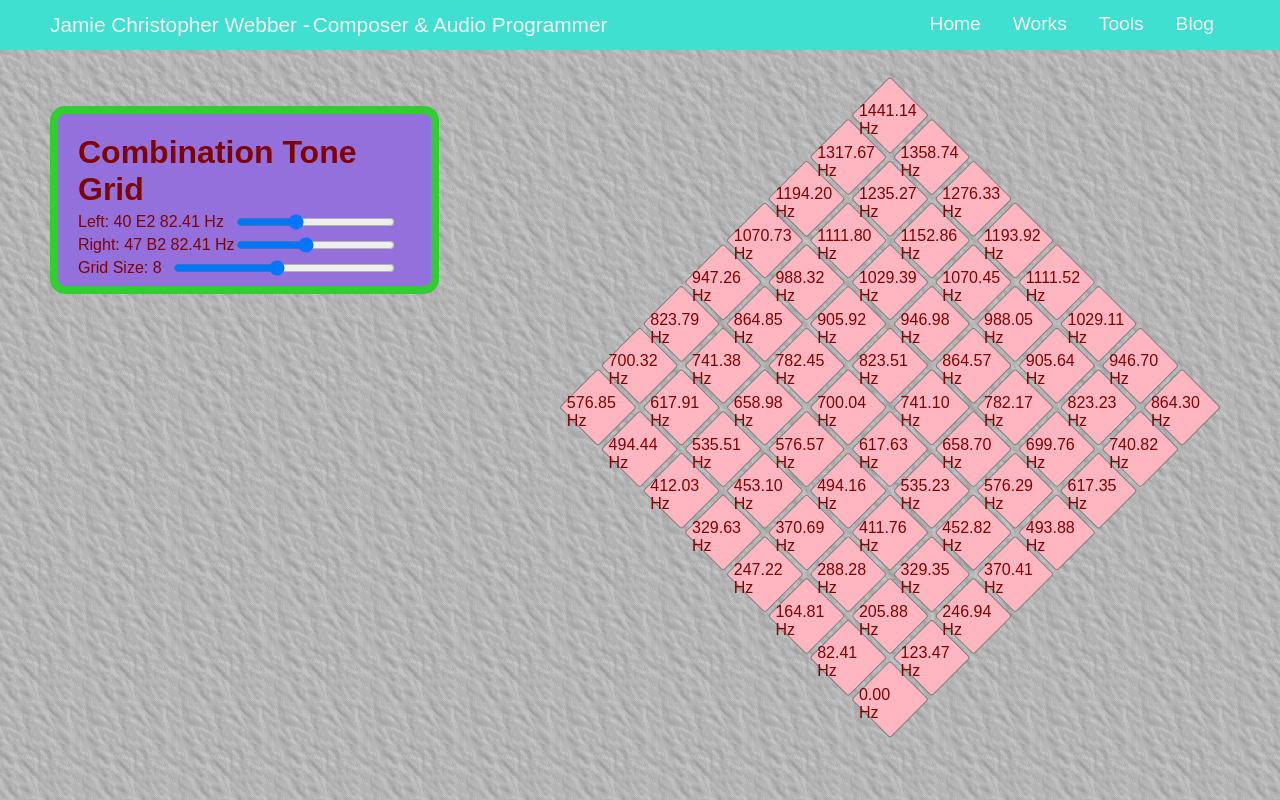
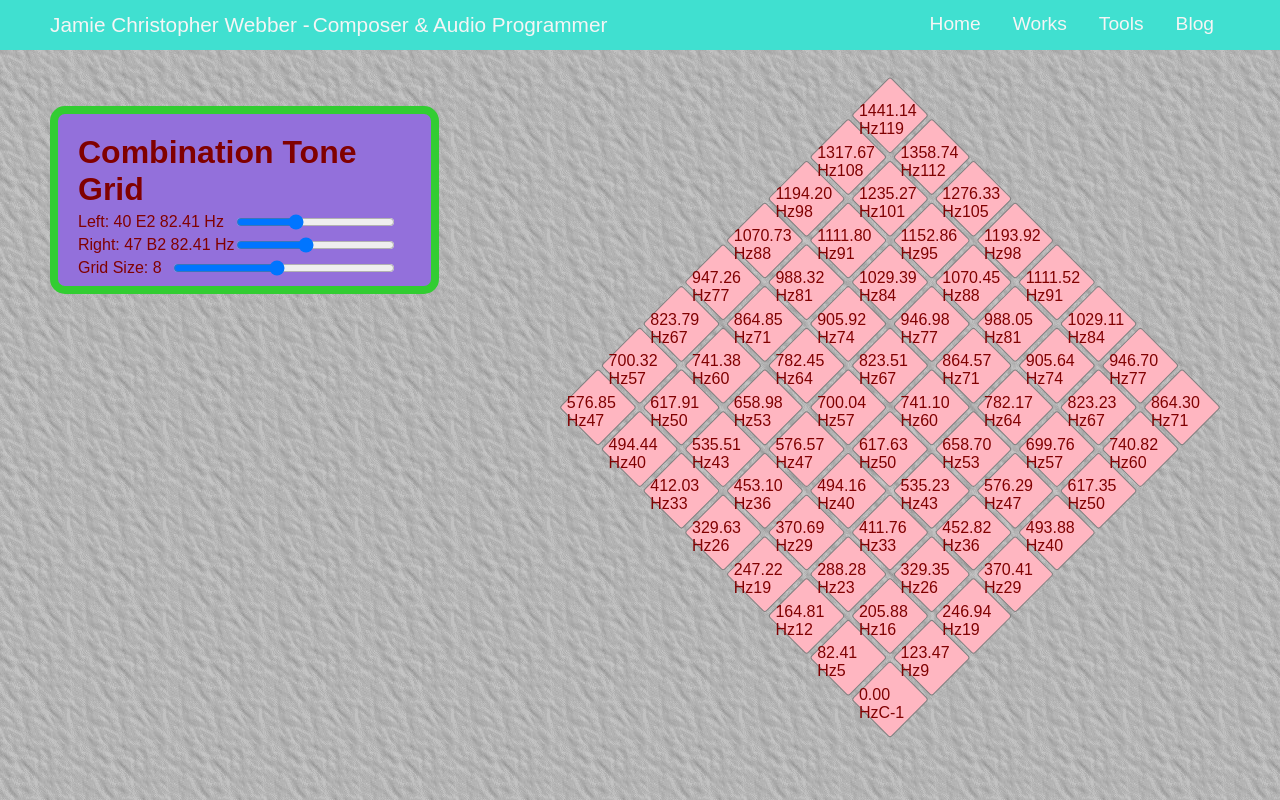
Before and after one commit to jamiecwebber/jcw-website-v2, a React (Create React App) app: page /tools/CTC in a window 1280 px wide. Built offline with nearby package versions, Linux system fonts and the light colour scheme.

Commit message:
moving Note to its own section of code

```diff
--- a/src/pages/Tools/CTC/CombinationToneMap.components.js
+++ b/src/pages/Tools/CTC/CombinationToneMap.components.js
@@ -1,4 +1,4 @@
-import { StyledCTGrid, GridColumn, GridNote, GridNoteText, StyledCTControls, Label, NoteSlider, GridSizeSlider } from './CombinationToneMap.elements'
+import { StyledCTGrid, GridColumn, StyledGridNote, GridNoteText, StyledCTControls, Label, NoteSlider, GridSizeSlider } from './CombinationToneMap.elements'
 import { useEffect, useRef } from 'react';
 
 let midiToFrequency = (midi) => {
@@ -21,7 +21,6 @@ const midiToNote = (midi) => {
 }
 
 export const CTControls = ( { leftMIDI, rightMIDI, gridSize, handleLeftChange, handleRightChange, handleGridChange } ) => {
-
     return (
         <StyledCTControls>
             <h1>Combination Tone Grid</h1>
@@ -30,8 +29,18 @@ export const CTControls = ( { leftMIDI, rightMIDI, gridSize, handleLeftChange, h
                 <Label>Grid Size: {gridSize} <GridSizeSlider type="range" min="1" max="16" value={gridSize} class="slider" onChange={handleGridChange} id="gridSizeSlider" /> </Label>
         </StyledCTControls>
     )
+}
 
+const GridNote = ({leftMIDI, rightMIDI, gridSize, left, right}) => {
 
+    return (
+        <StyledGridNote leftMIDI={leftMIDI} rightMIDI={rightMIDI} gridSize={gridSize}>
+            <GridNoteText>
+                { (left * midiToFrequency(leftMIDI) + right * midiToFrequency(rightMIDI)).toFixed(2)} Hz
+                { midiToNote((left * midiToFrequency(leftMIDI) + right * midiToFrequency(rightMIDI)).toFixed(2))}
+            </GridNoteText>
+        </StyledGridNote>
+    )
 }
 
 export const CTGrid = ( { leftMIDI, rightMIDI, gridSize } ) => {
@@ -44,11 +53,7 @@ export const CTGrid = ( { leftMIDI, rightMIDI, gridSize } ) => {
                             {
                             [0,1,2,3,4,5,6,7,8,9,10,11,12,13,14,15].slice(0,gridSize).map((j)=>{
                                 return (
-                                    <GridNote leftMIDI={leftMIDI} rightMIDI={rightMIDI} gridSize={gridSize}>
-                                        <GridNoteText>
-                                            { (i * midiToFrequency(leftMIDI) + j * midiToFrequency(rightMIDI)).toFixed(2)} Hz
-                                        </GridNoteText>
-                                    </GridNote>
+                                    <GridNote leftMIDI={leftMIDI} rightMIDI={rightMIDI} gridSize={gridSize} left={i} right={j} />
                                     )
                                 })
                             }
--- a/src/pages/Tools/CTC/CombinationToneMap.elements.js
+++ b/src/pages/Tools/CTC/CombinationToneMap.elements.js
@@ -64,7 +64,7 @@ export const GridColumn = styled.div`
     grid-auto-flow: row;
 `
 
-export const GridNote = styled.div`
+export const StyledGridNote = styled.div`
     border: 1px solid gray;
     border-radius: 3px;
     margin: 2px;
```
